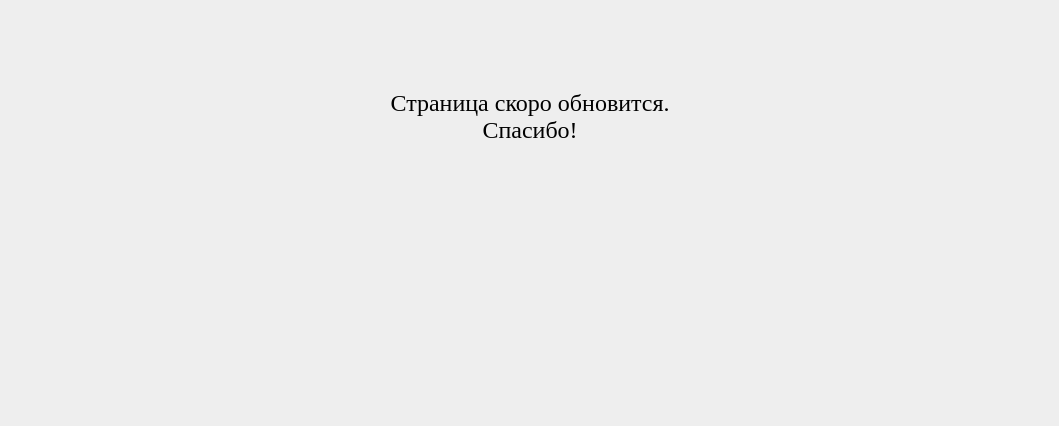
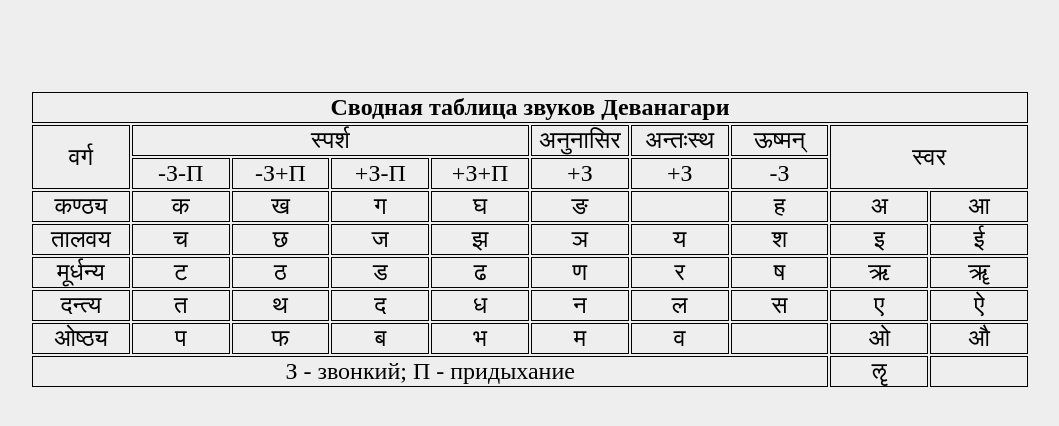
Before and after one commit to Apxukoc/apxukoc.github.io, a plain HTML site: page index.html in a window 1280 px wide. Shown: the whole page, without its empty margins (110-1169 px from the left). Drawn offline with Linux system fonts and the light colour scheme.

Commit message:
Add table

```diff
--- a/assets/css/main.css
+++ b/assets/css/main.css
@@ -4,7 +4,19 @@
     font-family: RobotoSlabRegular, Georgia serif;
     font-size: 1.5em;
     text-align: center;
-    width: 500px;
+    width: 1000px;
     margin: 90px auto;
     background-color: #eeeeee;
 }
+
+table {
+    table-layout:fixed; width:1000px;
+}
+
+th {
+    border: 1px solid #000000;
+}
+
+td {
+    border: 1px solid #000000;
+}
--- a/index.html
+++ b/index.html
@@ -9,12 +9,126 @@
     <link rel="shortcut icon" href="assets/img/favicon.png">
     <meta charset="utf-8">
     <meta name="viewport" content="width=device-width, initial-scale=1.0"/>
-    <title>Деванагари. Санскрит.</title>
+    <title>Деванагари. Санскрит. Звуковой состав Деванагари. </title>
+    <!-- Yandex.Metrika counter -->
+    <script type="text/javascript" >
+        (function (d, w, c) {
+            (w[c] = w[c] || []).push(function() {
+                try {
+                    w.yaCounter51148472 = new Ya.Metrika2({
+                        id:51148472,
+                        clickmap:true,
+                        trackLinks:true,
+                        accurateTrackBounce:true,
+                        webvisor:true
+                    });
+                } catch(e) { }
+            });
+
+            var n = d.getElementsByTagName("script")[0],
+                s = d.createElement("script"),
+                f = function () { n.parentNode.insertBefore(s, n); };
+            s.type = "text/javascript";
+            s.async = true;
+            s.src = "https://mc.yandex.ru/metrika/tag.js";
+
+            if (w.opera == "[object Opera]") {
+                d.addEventListener("DOMContentLoaded", f, false);
+            } else { f(); }
+        })(document, window, "yandex_metrika_callbacks2");
+    </script>
+    <noscript><div><img src="https://mc.yandex.ru/watch/51148472" style="position:absolute; left:-9999px;" alt="" /></div></noscript>
+    <!-- /Yandex.Metrika counter -->
 </head>
 <body id="content">
     <div id="headcontent">
-        Страница скоро обновится.<br>
-        Спасибо!
+        <table>
+            <tr>
+                <th colspan="10">Сводная таблица звуков Деванагари</th>
+            </tr>
+            <tr>
+                <td rowspan="2">वर्ग</td>
+                <td colspan="4">स्पर्श</td>
+                <td>अनुनासिर</td>
+                <td>अन्तःस्थ</td>
+                <td>ऊष्मन्</td>
+                <td rowspan="2" colspan="2">स्वर</td>
+            </tr>
+            <tr">
+                <td width="30">-З-П</td>
+                <td>-З+П</td>
+                <td>+З-П</td>
+                <td>+З+П</td>
+                <td>+З</td>
+                <td>+З</td>
+                <td>-З</td>
+            </tr>
+            <tr>
+                <td>कण्ठ्य</td>
+                <td>क</td>
+                <td>ख</td>
+                <td>ग</td>
+                <td>घ</td>
+                <td>ङ</td>
+                <td></td>
+                <td>ह</td>
+                <td>अ</td>
+                <td>आ</td>
+            </tr>
+            <tr>
+                <td>तालवय</td>
+                <td>च</td>
+                <td>छ</td>
+                <td>ज</td>
+                <td>झ</td>
+                <td>ञ</td>
+                <td>य</td>
+                <td>श</td>
+                <td>इ</td>
+                <td>ई</td>
+            </tr>
+            <tr>
+                <td>मूर्धन्य</td>
+                <td>ट</td>
+                <td>ठ</td>
+                <td>ड</td>
+                <td>ढ</td>
+                <td>ण</td>
+                <td>र</td>
+                <td>ष</td>
+                <td>ऋ</td>
+                <td>ॠ</td>
+            </tr>
+            <tr>
+                <td>दन्त्य</td>
+                <td>त</td>
+                <td>थ</td>
+                <td>द</td>
+                <td>ध</td>
+                <td>न</td>
+                <td>ल</td>
+                <td>स</td>
+                <td>ए</td>
+                <td>ऐ</td>
+            </tr>
+            <tr>
+                <td>ओष्ठ्य</td>
+                <td>प</td>
+                <td>फ</td>
+                <td>ब</td>
+                <td>भ</td>
+                <td>म</td>
+                <td>व</td>
+                <td></td>
+                <td>ओ</td>
+                <td>औ</td>
+            </tr>
+            <tr>
+                <td colspan="8">З - звонкий; П - придыхание</td>
+                <td>ॡ</td>
+                <td></td>
+            </tr>
+        </table>
     </div>
 <!--Import JS-->
 <script type="text/javascript" src="assets/js/index.js"></script>
```
